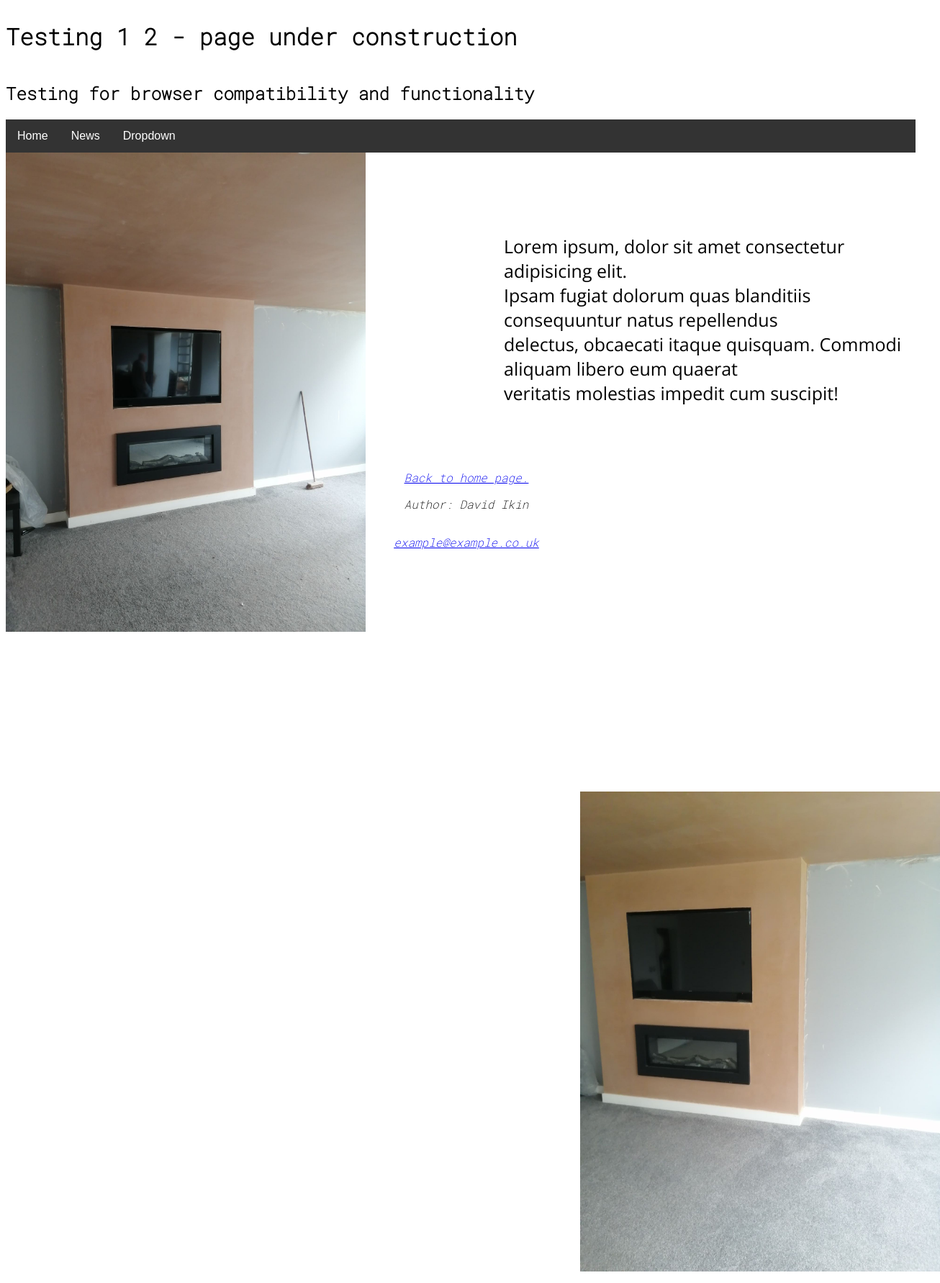
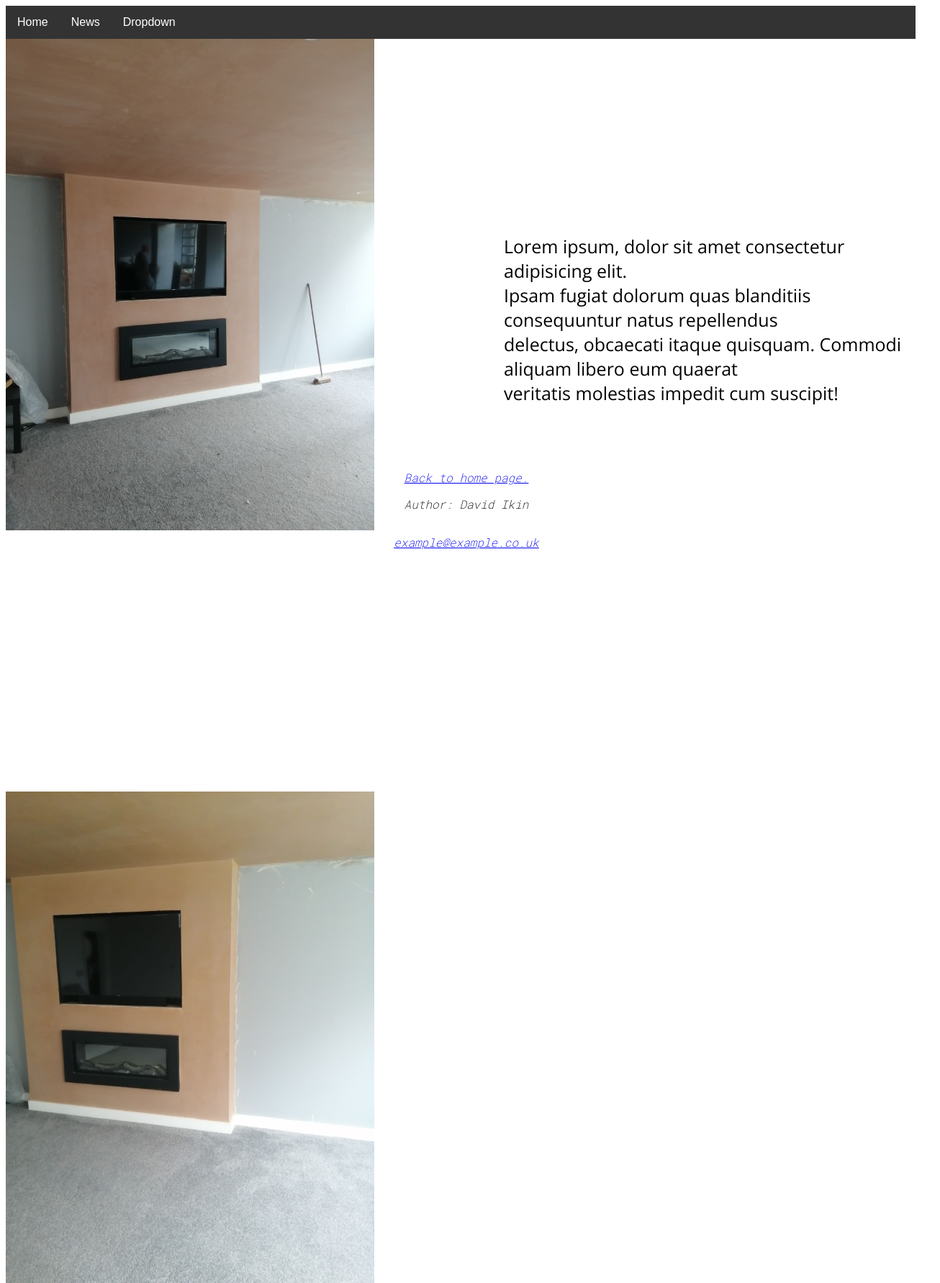
Before and after one commit to deye1986/develop.github.io, a plain HTML site: page testpage.html in a window 1280 px wide. Shown: the whole page at 72% size, 1306 px wide, since content can reach past the window. Drawn offline with nearby package versions, Linux system fonts and the light colour scheme.

Commit message:
Removed a p1 element,, altered stylesheet.

```diff
--- a/main.css
+++ b/main.css
@@ -13,14 +13,14 @@ body{
   display: flex;
   flex-direction: column;
   background-color: white;
-
+  justify-content: space-around;
 }
 
 .testclass{
   display: flex;
-  justify-content: left;
+  justify-content: flex-end;
   max-height: auto;
-  max-width: 500px;
+  max-width: 40vw;
 }
 
 .article1{
@@ -36,13 +36,10 @@ body{
 
 .testimg-2{
   position: absolute;
-  overflow: hidden;
   max-height: auto;
-  max-width: 500px;
+  max-width: 40vw;
   top: 1100px;
-  right: 0px;
-  bottom: 0px;
-  left: 63%;
+
 }
 
 .pagefooter{
@@ -138,6 +135,7 @@ body{
     justify-content: right;
     height: 500px;
     width: auto;
+
 }
 
  /* Navbar container on testpage */
--- a/testpage.html
+++ b/testpage.html
@@ -8,23 +8,17 @@
     <title>Test Page</title>
 </head>
 <body class="testpage">
-    <div class="txt">
-      <h1> Testing 1 2 - page under construction</h1>
-    </div>
 
-    <div class="txt">
-      <h2>Testing for browser compatibility and functionality</h2>
-    </div>
 
     <div class="navbar2">
-        <a href="#home">Home</a>
+        <a href="index.html">Home</a>
         <a href="#news">News</a>
         <div class="dropdown">
           <button class="dropbtn">Dropdown
             <i class="fa fa-caret-down"></i>
           </button>
           <div class="dropdown-content">
-            <a href="#">Link 1</a>
+            <a href="demotest.html">Demo 1</a>
             <a href="#">Link 2</a>
             <a href="#">Link 3</a>
           </div>
```
